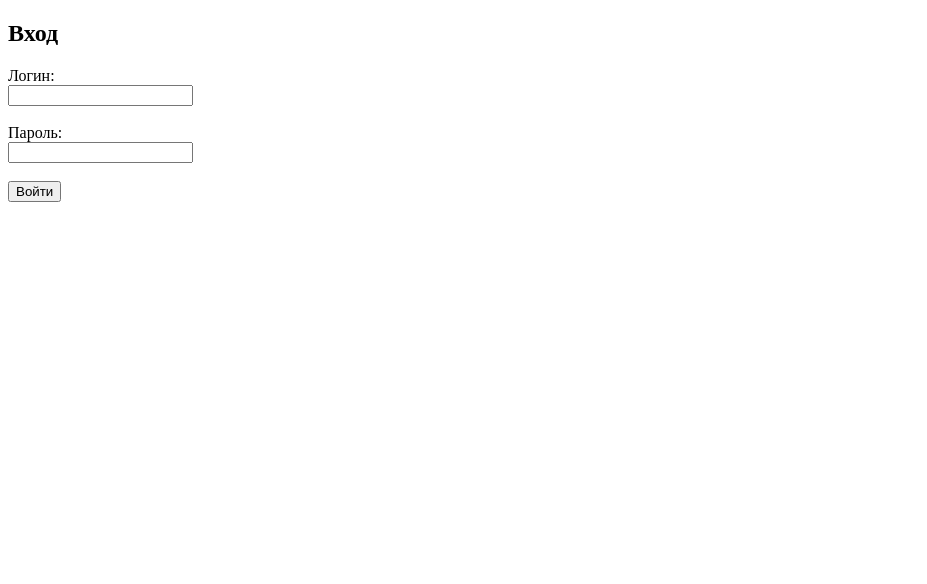
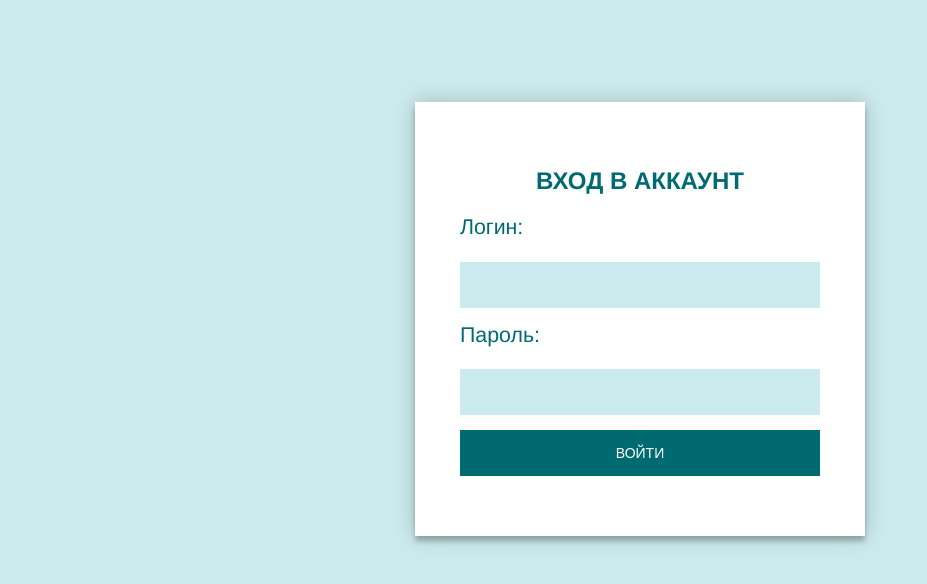
Before and after one commit to dextrinne/web-backend, a PHP site: page /login.php in a window 1280 px wide. Shown: the top 584 px of the page, without its empty margins (0-927 px from the left). Run offline with PHP 8.4, Linux system fonts and the light colour scheme.

Commit message:
Update login.php

```diff
--- a/web/login.php
+++ b/web/login.php
@@ -29,27 +29,86 @@ if ($_SERVER["REQUEST_METHOD"] == "POST") {
 
 <!DOCTYPE html>
 <html>
+<head>
+    <meta charset="UTF-8">
+    <meta name="viewport" content="width=device-width, initial-scale=1.0">
+    <title>Вход</title>
+    <style>
+        body {
+            color: #006a71;
+            background: #cbeaed;
+            font-family: 'Franklin Gothic Medium', 'Arial Narrow', Arial, sans-serif;
+            padding: 8% 0 0;
+            margin: auto;
+        }
 
-<head>
-    <title>Вход</title>
+        p {
+            text-align: left;
+            font-size: 16pt;
+            margin-top: 0pt;
+            padding-top: 0pt;
+        }
+
+        .button {
+            outline: 0;
+            background: #006a71;
+            width: 100%;
+            border: 0;
+            margin: 0 0 15px;
+            padding: 15px;
+            box-sizing: border-box;
+            font-size: 14px;
+            color: white;
+        }
+
+        input[type="submit"]:hover {
+            background-color: #034e54;
+        }
+
+        .form {
+            position: relative;
+            z-index: 1;
+            background: #FFFFFF;
+            max-width: 360px;
+            margin: 0 auto 100px;
+            padding: 45px;
+            text-align: center;
+            box-shadow: 0 0 20px 0 rgba(0, 0, 0, 0.2), 0 5px 5px 0 rgba(0, 0, 0, 0.24);
+        }
+
+        .form input[name="login"],
+        .form input[name="password"] {
+            color: #034e54;
+            outline: 0;
+            background: #cbeaed;
+            width: 100%;
+            border: 0;
+            margin: 0 0 15px;
+            padding: 15px;
+            box-sizing: border-box;
+            font-size: 14px;
+        }
+
+        .error-message {
+            color: red;
+            margin-bottom: 15px;
+        }
+    </style>
 </head>
 
 <body>
-    <h2>Вход</h2>
-
-    <?php if (isset($error_message)) : ?>
-    <p style="color: red;"><?php echo $error_message; ?></p>
-    <?php endif; ?>
-
-    <form method="post">
-        <label for="login">Логин:</label><br>
-        <input type="text" id="login" name="login"><br><br>
-
-        <label for="password">Пароль:</label><br>
-        <input type="password" id="password" name="password"><br><br>
-
-        <input type="submit" value="Войти">
-    </form>
+    <div id="form" class="form">
+        <form method="post">
+            <h2>ВХОД В АККАУНТ</h2>
+            <?php if (isset($error_message)) : ?>
+                <div class="error-message"><?php echo $error_message; ?></div>
+            <?php endif; ?>
+            <p>Логин:</p>
+            <input type="text" name="login" />
+            <p>Пароль:</p>
+            <input type="password" name="password" /><br>
+            <input class="button" id="button" type="submit" value="ВОЙТИ" />
+        </form>
+    </div>
 </body>
-
 </html>
```
